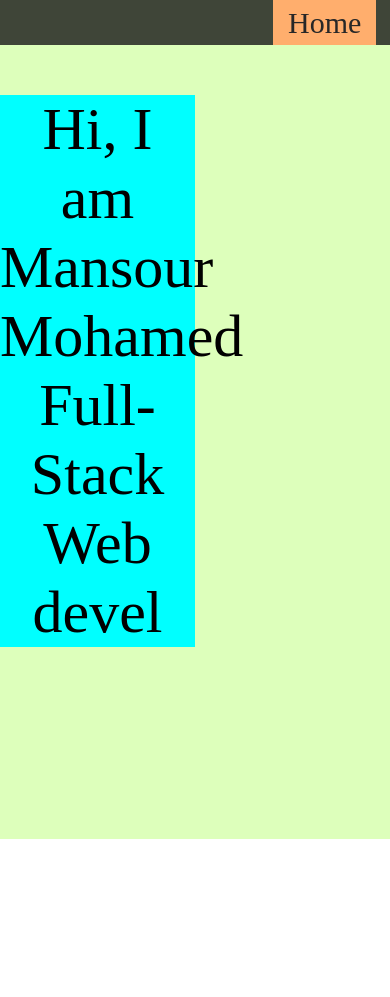
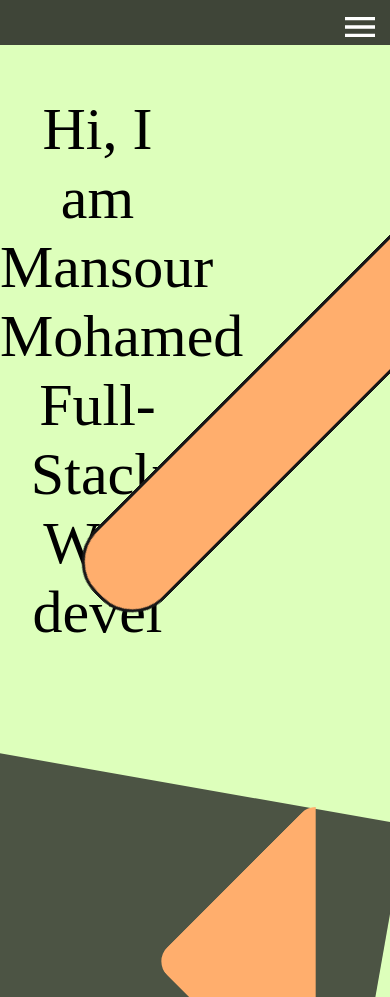
Before and after one commit to Mans1611/portfolio, a React (Create React App) app: page /home in a window 390 px wide. Before the commit the page ends 844 px from the top, so only its background shows below. Built offline with nearby package versions, Linux system fonts and the light colour scheme.

Commit message:
making theme and figures in home page

```diff
--- a/package.json
+++ b/package.json
@@ -4,6 +4,10 @@
   "private": true,
   "type": "module",
   "dependencies": {
+    "@emotion/react": "^11.11.1",
+    "@emotion/styled": "^11.11.0",
+    "@mui/icons-material": "^5.11.16",
+    "@mui/material": "^5.13.4",
     "@testing-library/jest-dom": "^5.16.5",
     "@testing-library/react": "^13.4.0",
     "@testing-library/user-event": "^13.5.0",
--- a/src/App.css
+++ b/src/App.css
@@ -2,4 +2,8 @@
   padding: 0;
   margin: 0;
   font-family: 'Yanone Kaffeesatz';
+  box-sizing: border-box;
 }
+.App{
+  overflow-x: hidden !important;
+}
--- a/src/App.tsx
+++ b/src/App.tsx
@@ -1,17 +1,30 @@
-import React from 'react';
+import React, { createContext, useContext, useState,Dispatch } from 'react';
 import { BrowserRouter as Router, Routes, Route } from "react-router-dom";
 import './App.css';
 import NavBar from './Components/NavBar/NavBar';
 import Home from './Pages/Home/Home';
+export interface props {
+  dark : boolean | string| null,
+  setDark : React.Dispatch<React.SetStateAction<boolean>>
+}
+const obj:props = {dark:null,setDark:()=>{}}
+export const appContext = createContext(obj);
+
 
 function App() {
+
+
+  const [dark,setDark] = useState(false);
   return (
     <Router>
+      <appContext.Provider value={{
+        dark,setDark
+      }}>
+
         <div className="App">
           <Routes>
           <Route path="/" element={<NavBar/>}>
-
-          <Route path='home' element={<Home/>}></Route>
+            <Route index path='home' element={<Home/>}></Route>
             <Route path='projects'></Route>
             <Route path='about'></Route>
             <Route path='contact'></Route>
@@ -20,6 +33,7 @@ function App() {
 
           </Routes>
       </div>
+      </appContext.Provider>
     </Router>
   );
 }
--- a/src/Components/NavBar/NavBar.tsx
+++ b/src/Components/NavBar/NavBar.tsx
@@ -1,10 +1,19 @@
-import React, { useState, useEffect } from 'react'
+import React, { useState, useEffect, useContext } from 'react'
 import './navbar.scss'
 import { Link, Outlet } from 'react-router-dom'
-
+import {Menu} from '@mui/icons-material';
+import SideBar from '../SideBar/SideBar';
+import { appContext } from '../../App';
+import LightModeIcon from '@mui/icons-material/LightMode';
+import NightlightIcon from '@mui/icons-material/Nightlight';
 const NavBar = () => {
   const [selctedLink,setSelectedLink] = useState("Home");
+  const [showSidebar,setShowSidebar] = useState(false);
 
+  const {
+    dark,
+    setDark
+  } = useContext(appContext);
 
   const moveHover = (e: any)=>{
       const activeBox: (HTMLElement | null) = document.getElementById('active');
@@ -30,10 +39,7 @@ const NavBar = () => {
 
 
 
-    type dim = {
-      width : string ,
-      height : string,
-    }
+
 
     useEffect(()=>{
       const activeBox: (HTMLElement | null) = document.getElementById('active');
@@ -41,13 +47,11 @@ const NavBar = () => {
 
     if(activeBox?.style){
       //@ts-ignore
-      if(activeBox.style != undefined || linksList[0].getBoundingClientRect()?.width != undefined){
+      if(activeBox.style !== undefined || linksList[0].getBoundingClientRect()?.width !== undefined){
 
         activeBox.style.width  = (linksList[1].getBoundingClientRect().width as never) as string + 'px'
         //console.log(((linksList[0].getClientRects() as never) as dim).width)
         activeBox.style.height = (linksList[1].getBoundingClientRect().height as never) as string + 'px'
-        console.log(activeBox.style)
-        console.log((linksList[1].getBoundingClientRect().height as never) as string)
 
       }
       }
@@ -67,9 +71,16 @@ const NavBar = () => {
                 <Link onClick={()=>setSelectedLink("About")} className={`link ${selctedLink === 'About'? 'activelink' : ''}`} to='about'>About</Link>
                 <Link onClick={()=>setSelectedLink("Contact")} className={`link ${selctedLink === 'Contact'? 'activelink' : ''}`} to='contact'>Contact</Link>
             </div>
+                <div onClick={()=>(setDark(!dark) ) } className="theme-wrapper">
+                  {dark?<NightlightIcon/>:<LightModeIcon/>}
+              </div>
+        </div>
+        <div className="burger-wrapper">
+          <Menu onClick={()=>setShowSidebar(true)}/>
         </div>
     </div>
     <Outlet/>
+    {showSidebar && <SideBar setShowSidebar = {setShowSidebar}/>}
     </>
   )
 }
--- a/src/Components/NavBar/navbar.scss
+++ b/src/Components/NavBar/navbar.scss
@@ -12,6 +12,12 @@
     }
     #right-side-navbar{
         width: 30%;
+        display: flex;
+        align-items: center;
+        .theme-wrapper{
+            margin-left: 10px;
+            cursor: pointer;
+        }
         .nav-links-container{
             position: relative;
         }
@@ -46,8 +52,52 @@
 
         }
     }
+    .burger-wrapper{
+        display: none;
+    }
+    @media screen and (max-width:580px) {
+        #right-side-navbar{
+            display: none;
+        }
+        .burger-wrapper{
+            display: block;
+            width: 20%;
+            background-color: #272727;
+            svg{
+                font-size: 40px;
+                position: absolute;
+                right: 10px;
+                top : 7px;
+                cursor: pointer;
+            }
+        }
+    }
 }
 
+.sidebar-container{
+    position: absolute;
+    width: 90%;
+    height: 100vh;
+    background-color: #272727;
+    z-index: 999;
+    top: 0;
+    right: -90%;
+    transition: 150ms all;
+    border-top-left-radius: 20px;
+    border-bottom-left-radius: 20px;
+    transition: all 300ms;
+    animation: apper 150ms linear forwards;
+}
+@keyframes apper{
+    to{
+        right: 0;
+    }
+}
+@keyframes disapper {
+    to{
+        right: -90%;
+    }
+}
 .link{
     text-decoration: none;
 
--- /dev/null
+++ b/src/Components/SideBar/SideBar.tsx
@@ -0,0 +1,23 @@
+import React, {Dispatch,SetStateAction } from 'react'
+import '../NavBar/navbar.scss';
+
+interface propsType {
+    setShowSidebar: Dispatch<SetStateAction<boolean>>
+}
+const SideBar = (props : propsType) => {
+    const disapper = ()=>{
+        const sidebar = document.getElementById('sidebar');
+        if(sidebar?.style)
+            sidebar.style.transform =  "translateX(100%)"
+        setTimeout(()=>{
+            props.setShowSidebar(false)
+        },150)
+    }
+  return (
+    <div id='sidebar' onClick={disapper} className='sidebar-container'>
+        mans
+    </div>
+  )
+}
+
+export default SideBar
--- a/src/Pages/Home/Home.tsx
+++ b/src/Pages/Home/Home.tsx
@@ -7,9 +7,16 @@ const Home = () => {
         <div className="home-first-wrapper">
             <NameTyping/>
 
-            <div className="half picture-wrapper"></div>
+            <div className="half picture-wrapper">
+              <div className="pic-background">
+
+              </div>
+            </div>
+
         </div>
-
+        <div className="back-dark-box">
+         <div className="tringle"></div>
+        </div>
     </div>
   )
 }
--- a/src/Pages/Home/home.scss
+++ b/src/Pages/Home/home.scss
@@ -1,17 +1,50 @@
 .home-page{
     background-color: #DDFFBB;
     min-height: calc(100vh - 50px);
+    max-height: fit-content;
     .home-first-wrapper{
         display: flex;
         padding: 50px 0;
+        min-height: 380px;
         .half{
             width: 50%;
         }
         .name-typing{
-            background-color: aqua;
             text-align: center;
             font-size: 60px;
 
         }
+        .pic-background{
+            width: 50%;
+            height: 100%;
+            transform: rotate(45deg);
+            border-radius: 45px;
+            background-color: #FFAE6D;
+            margin: 30px auto 0;
+            border: 3px solid #171717;
+
+        }
+    }
+    .back-dark-box{
+        background-color: #222222c5;
+        position: relative;
+        height: 300px;
+        width: 110%;
+        transform: rotate(10deg) translate(-30px,95px);
+        .tringle{
+            position: absolute;
+            right: -50px;
+            width: 0;
+            height: 0;
+            border-style: solid;
+            border-width: 0 0 230px 230px;
+            transform: rotate(125deg);
+            border-radius: 20px;
+            top: 35px;
+            border-color: transparent transparent #FFAE6D transparent;
+            }
     }
 }
+// *{
+//     border:2px solid #111
+// }
```
Also changed, not shown: 1 other file (tests, documents, lock files or other folders). Lines whose indentation alone changed are shown as unchanged.
